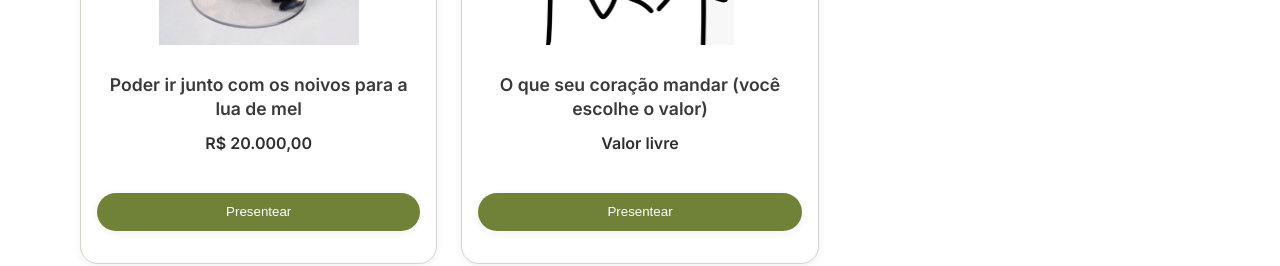
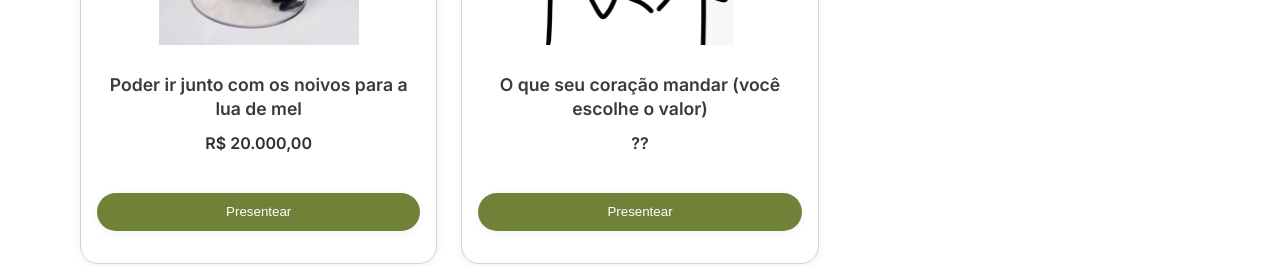
Before and after one commit to PauloEduardoCoelho/casamentoantonioisabella, a React (Vite) app: page / in a window 1280 px wide. Shown: the part 4440-4706 px from the top of the page. Built offline with nearby package versions, Linux system fonts and the light colour scheme.

Commit message:
correcao no preco do presente sem valor definido

```diff
--- a/src/App.jsx
+++ b/src/App.jsx
@@ -798,7 +798,7 @@ function CdBox({n,label}){
 
 function formatBRL(n){
   const num = typeof n === "number" ? n : Number(n);
-  if (!isFinite(num)) return "Valor livre";
+  if (!isFinite(num)) return "??";
   return new Intl.NumberFormat("pt-BR",{style:"currency",currency:"BRL"}).format(num);
 }
 
```
